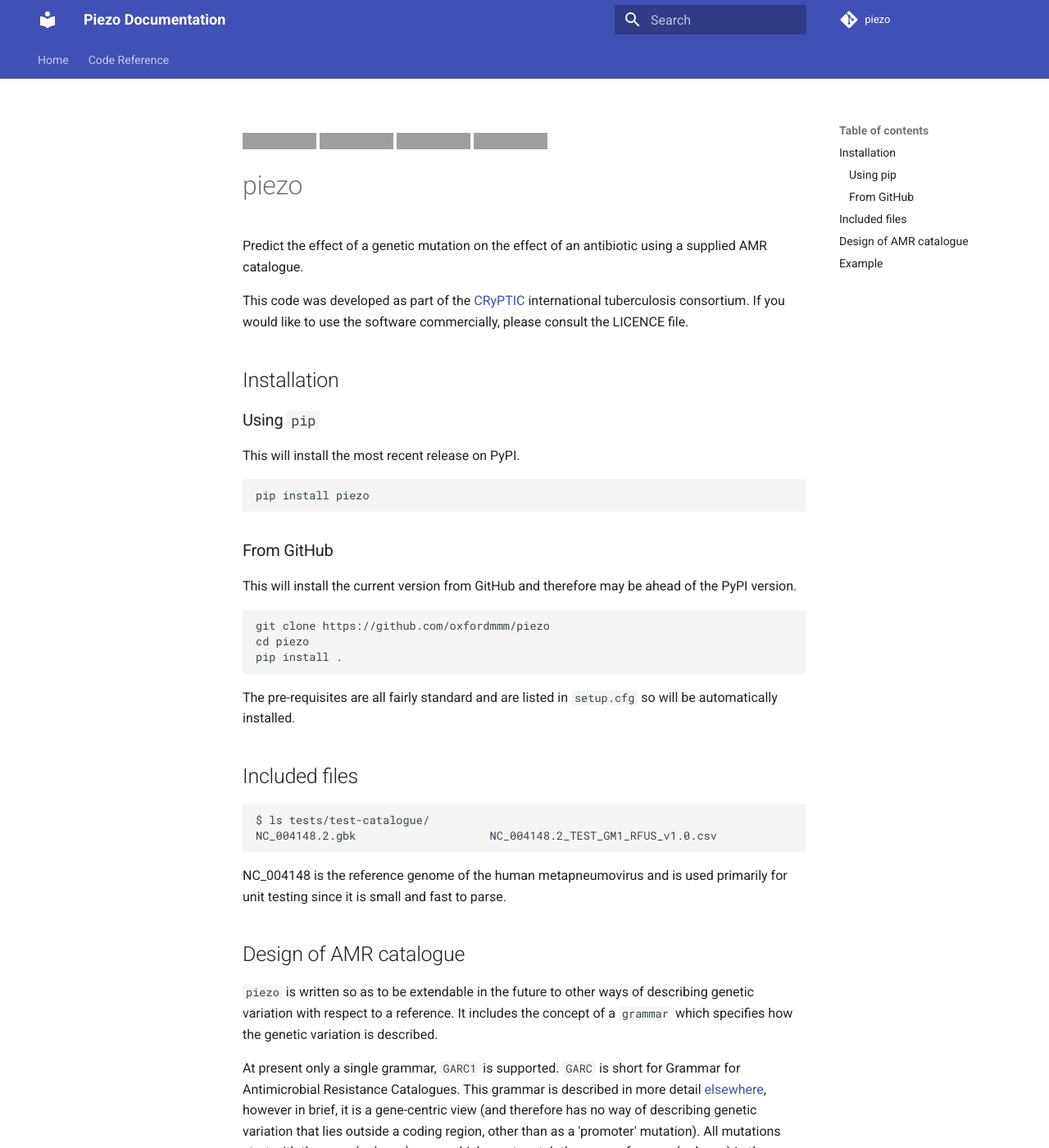
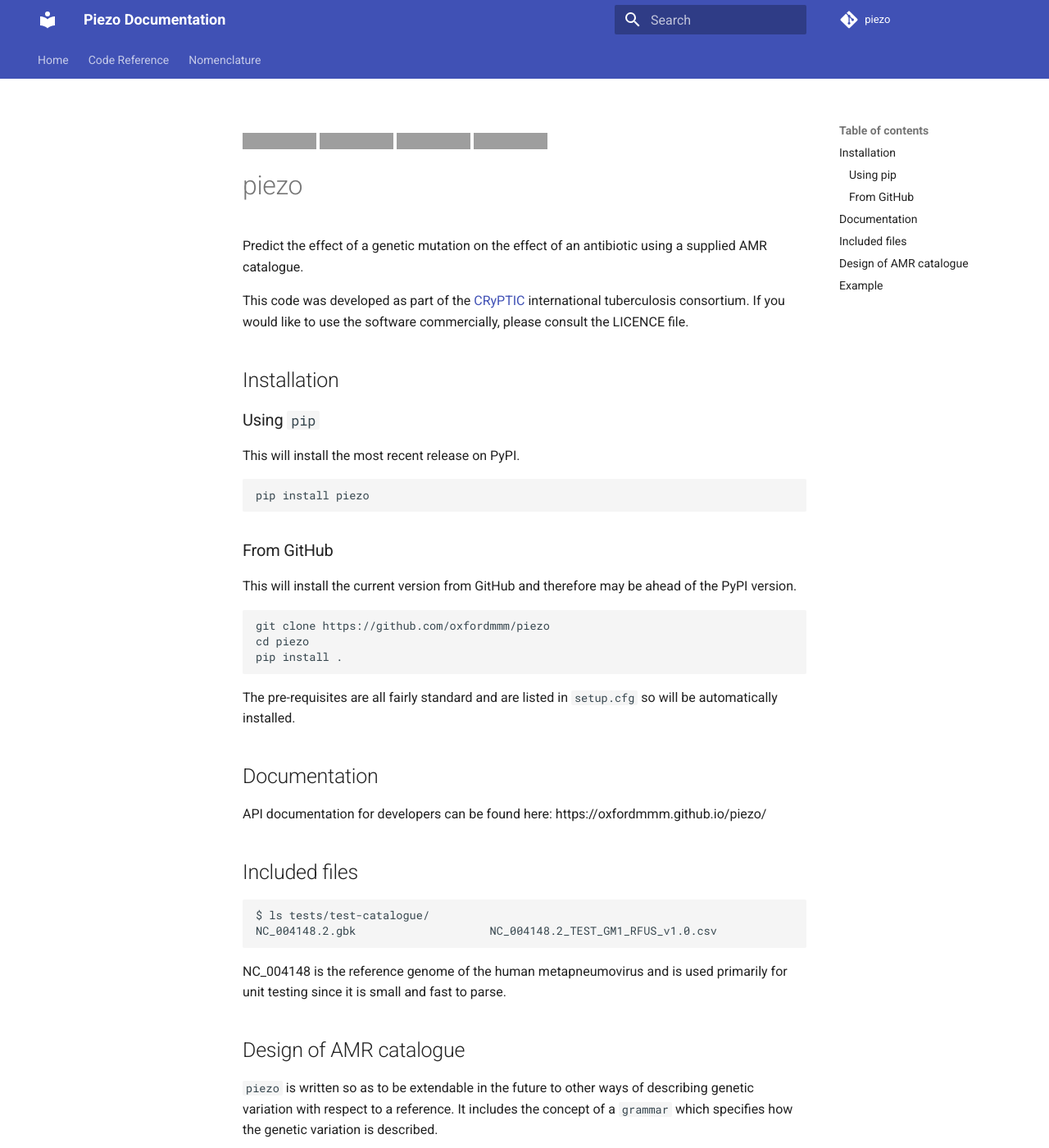
Before and after one commit to oxfordmmm/piezo, an MkDocs documentation site: the page built from docs/index.md, in a window 1280 px wide and 1400 px high. Shown: the whole window at 82% size. Built offline with MkDocs 1.6.1 and Material for MkDocs 9.7.7, drawn with Linux system fonts in a browser that asks for light colours; comment, search, counter and statistics services are not loaded; the version menu is left out; grey boxes are pictures that could not be loaded.

Commit message:
Add nomenclature to the docs

````diff
--- a/README.md
+++ b/README.md
@@ -28,6 +28,9 @@
 pip install .
 ```
 The pre-requisites are all fairly standard and are listed in `setup.cfg` so will be automatically installed.
+
+## Documentation
+API documentation for developers can be found here: https://oxfordmmm.github.io/piezo/
 
 ## Included files
 
--- a/mkdocs.yaml
+++ b/mkdocs.yaml
@@ -16,6 +16,7 @@
 nav:
   - Home: readme.md
   - Code Reference: reference/
+  - Nomenclature: nomenclature.md
 
 extra:
   version:
````
Also changed, not shown: docs/nomenclature.md (added, +3 -0 lines).
